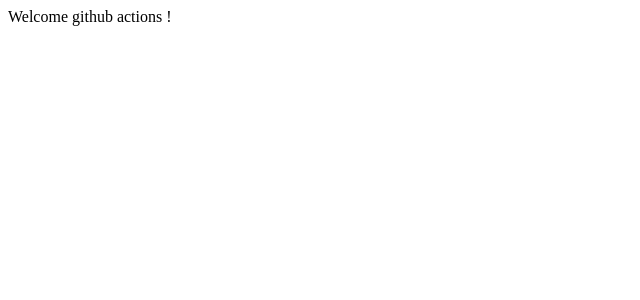
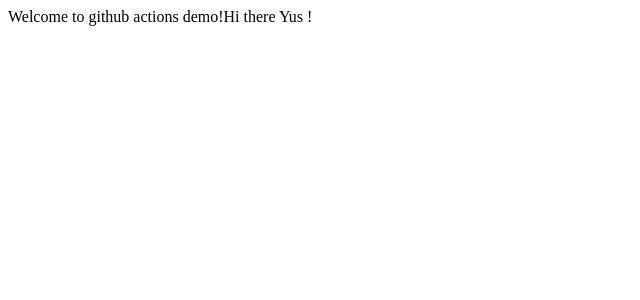
Before and after one commit to yusinto/github-actions-demo, a React app: page / in a window 1280 px wide. Shown: the top 300 px of the page, without its empty margins (0-640 px from the left). Built offline with nearby package versions, Linux system fonts and the light colour scheme; the HTML template or start-up script is replaced by a standard one.

Commit message:
Added Home component to demo ts error.

```diff
--- a/src/app.tsx
+++ b/src/app.tsx
@@ -1,13 +1,11 @@
-import React, { FunctionComponent, useState } from 'react'
+import React, { FunctionComponent } from 'react'
+import Home from './home'
 
-interface AppProps {
-  firstName: string
-  lastName?: string
-}
-const App: FunctionComponent<AppProps> = ({ firstName, surname }) => {
+const App = () => {
   return (
     <div>
-      Welcome github actions {firstName} {surname}!
+      Welcome to github actions demo!
+      <Home firstName="Yus" />
     </div>
   )
 }
--- /dev/null
+++ b/src/home.tsx
@@ -0,0 +1,16 @@
+import React, { FunctionComponent } from 'react'
+
+interface HomeProps {
+  firstName: string
+  lastName?: string
+}
+
+const Home: FunctionComponent<HomeProps> = ({ firstName, surname }) => {
+  return (
+    <>
+      Hi there {firstName} {surname}!
+    </>
+  )
+}
+
+export default Home
```
Also changed, not shown: 1 other file (tests, documents, lock files or other folders).
